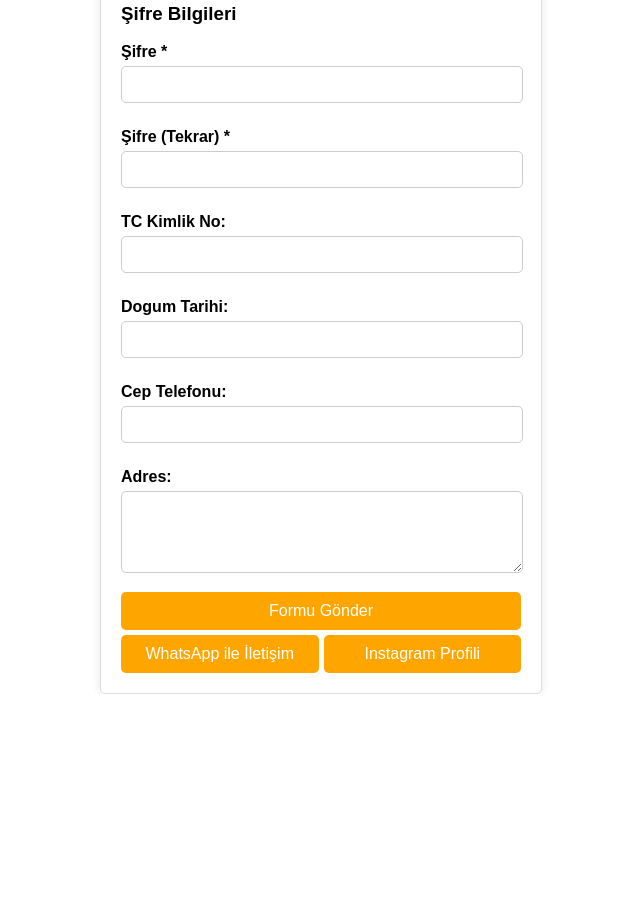
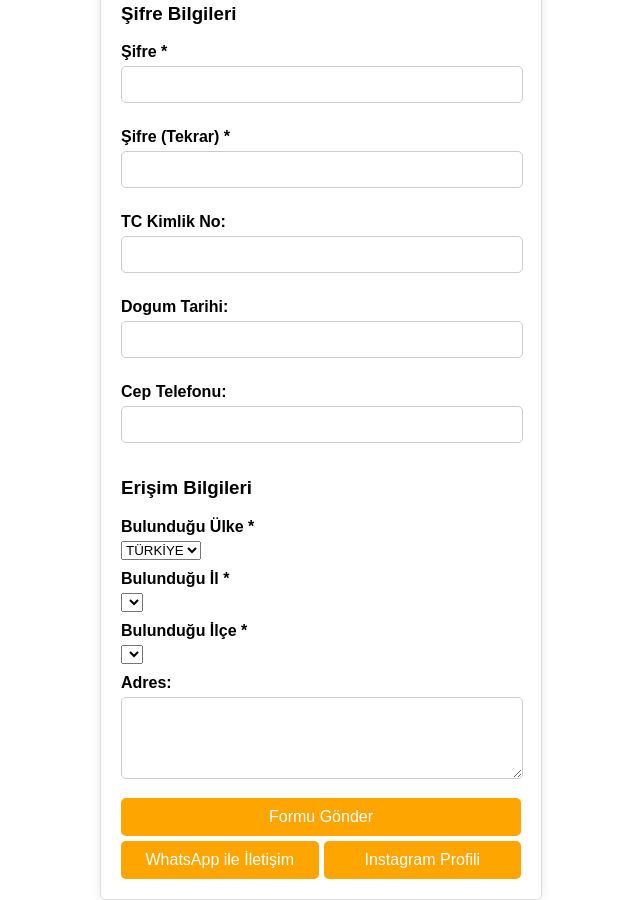
Before and after one commit to gulizar1776/ersag, a plain HTML site: page index.html in a window 1280 px wide. Shown: the part 722-1622 px from the top of the page, without its empty margins (339-979 px from the left). Before the commit the page ends 1416 px from the top, so only its background shows below. Drawn offline with Linux system fonts and the light colour scheme.

Commit message:
Update index.html

```diff
--- a/index.html
+++ b/index.html
@@ -133,7 +133,23 @@
         <input type="text" id="dogum tarihi" name="Dogum Tarihi" required/>
         <label for="phone">Cep Telefonu:</label>
         <input type="tel" id="phone" name="phone" required />
-
+         <div class="card card-primary">
+            <div class="card-header">
+                <h3 class="card-title">Erişim Bilgileri</h3>
+            </div>
+            <div class="card-body">
+				<div class="form-group">
+                    <label class="col-md-4 control-label">Bulunduğu Ülke *</label>
+                    <div class="col-md-8"><select name="user_country" id="user_country" class="form-control"><option>Seçiniz</option><option value="DİĞER" >D&#304;&#286;ER</option><option value="TÜRKİYE" selected>T&#220;RK&#304;YE</option></select></div>
+                </div>
+                <div class="form-group">
+                    <label class="col-md-4 control-label">Bulunduğu İl *</label>
+                    <div class="col-md-8"><select name="user_city" id="user_city"  class="form-control"></select></div>
+                </div>
+                <div class="form-group" id="divcounty">
+                    <label class="col-md-4 control-label">Bulunduğu İlçe *</label>
+                    <div class="col-md-8"><select name="user_county" id="user_county"  class="form-control"></select></div>
+                </div>
         <label for="address">Adres:</label>
         <textarea id="address" name="address" rows="4" required></textarea>
 
```
